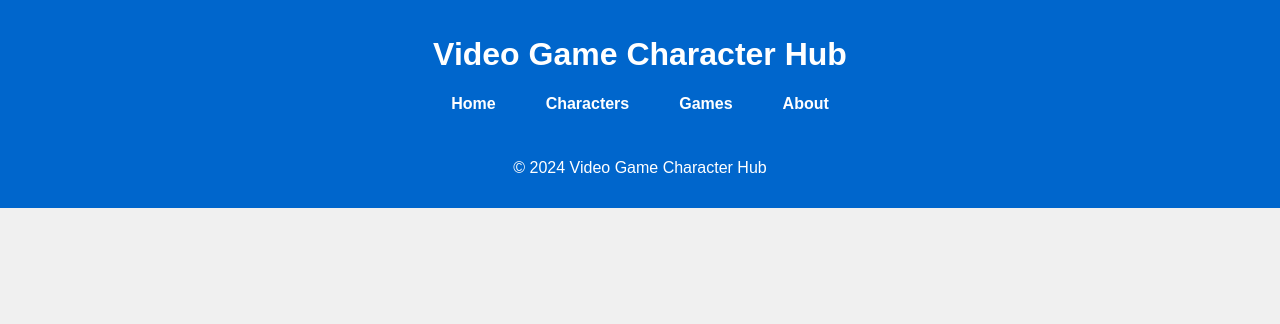
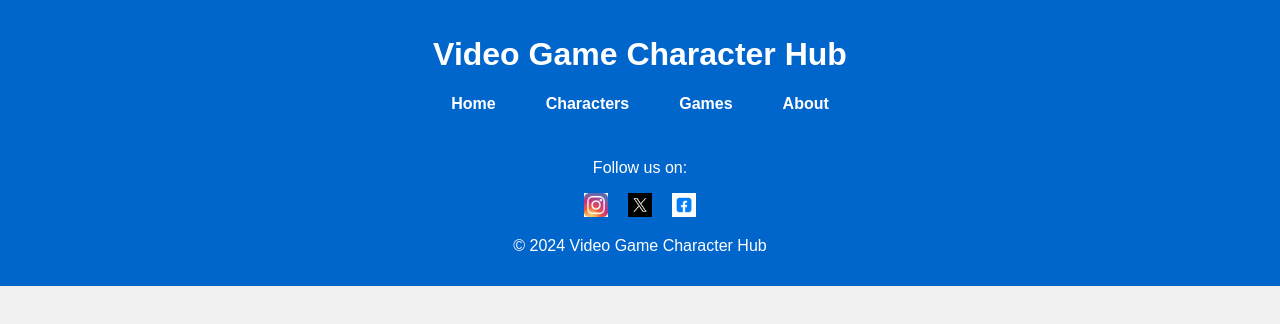
Before and after one commit to mauriceiono/project-react-site, a React (Create React App) app in the folder project-react-site/: page /project-react-site/about in a window 1280 px wide. Shown: the top 324 px of the page. Built offline with nearby package versions, Linux system fonts and the light colour scheme.

Commit message:
ready to deploy

```diff
--- a/project-react-site/src/components/Footer.js
+++ b/project-react-site/src/components/Footer.js
@@ -3,6 +3,14 @@ import React from 'react';
 const Footer = () => {
     return (
         <footer>
+            <div className="footer-content">
+                <p>Follow us on:</p>
+                <ul className="social-media">
+                    <li><a href="#"><img src="images/ig logo.jpg" alt="Instagram" /></a></li>
+                    <li><a href="#"><img src="images/x.jpg" alt="Twitter" /></a></li>
+                    <li><a href="#"><img src="images/face.jpg" alt="Facebook" /></a></li>
+                </ul>
+            </div>
             <p>&copy; 2024 Video Game Character Hub</p>
         </footer>
     );
```
